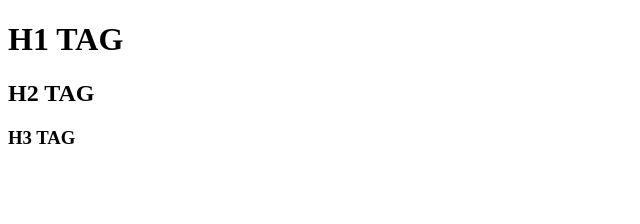
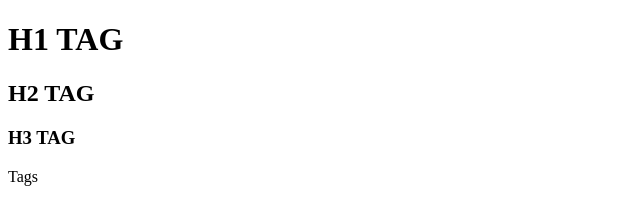
Before and after one commit to MirIntern/CI-CD-with-Jenkins, a plain HTML site: page src/index.html in a window 1280 px wide. Shown: the full height of the page, 0-640 px from the left. Drawn offline with Linux system fonts and the light colour scheme.

Commit message:
Update index.html

```diff
--- a/src/index.html
+++ b/src/index.html
@@ -6,5 +6,6 @@
     <h1>H1 TAG</h1>
     <h2>H2 TAG</h2>
     <h3>H3 TAG</h3>
+    Tags
   </body>
 </html>
```
